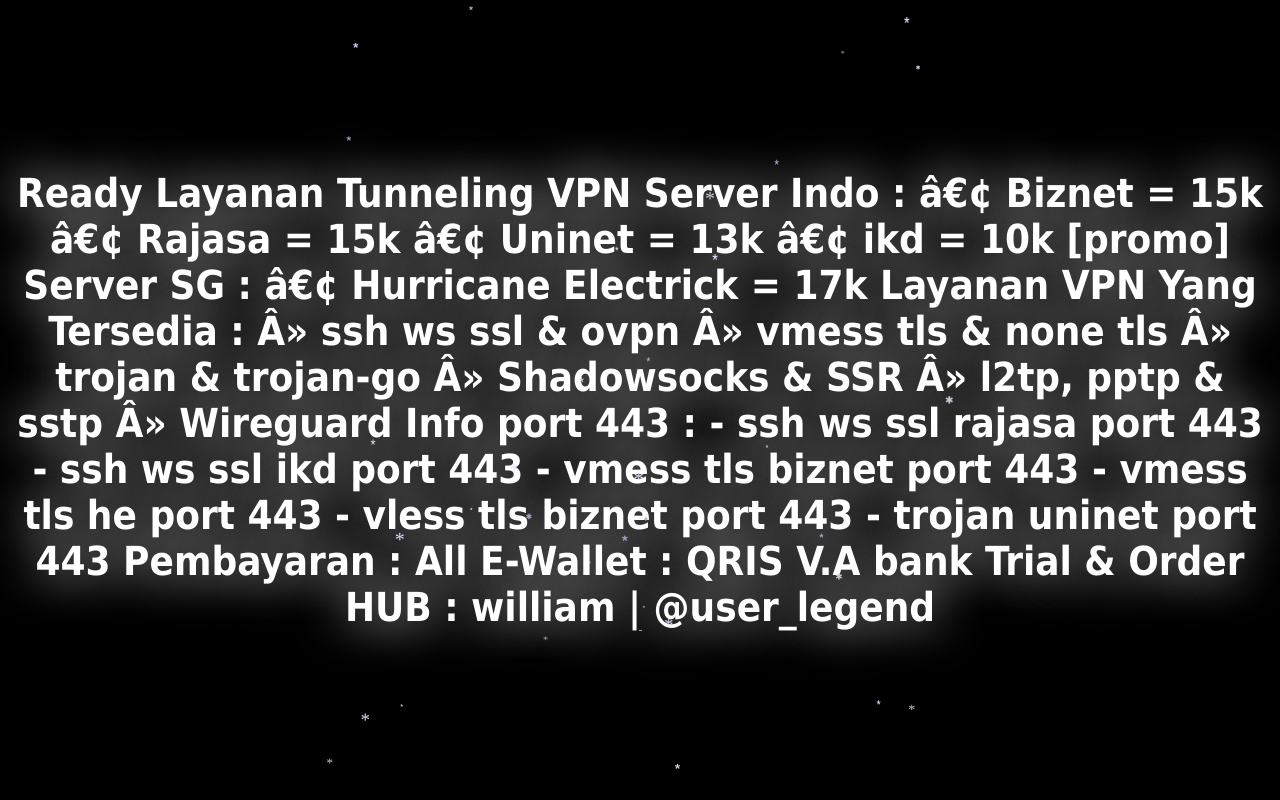
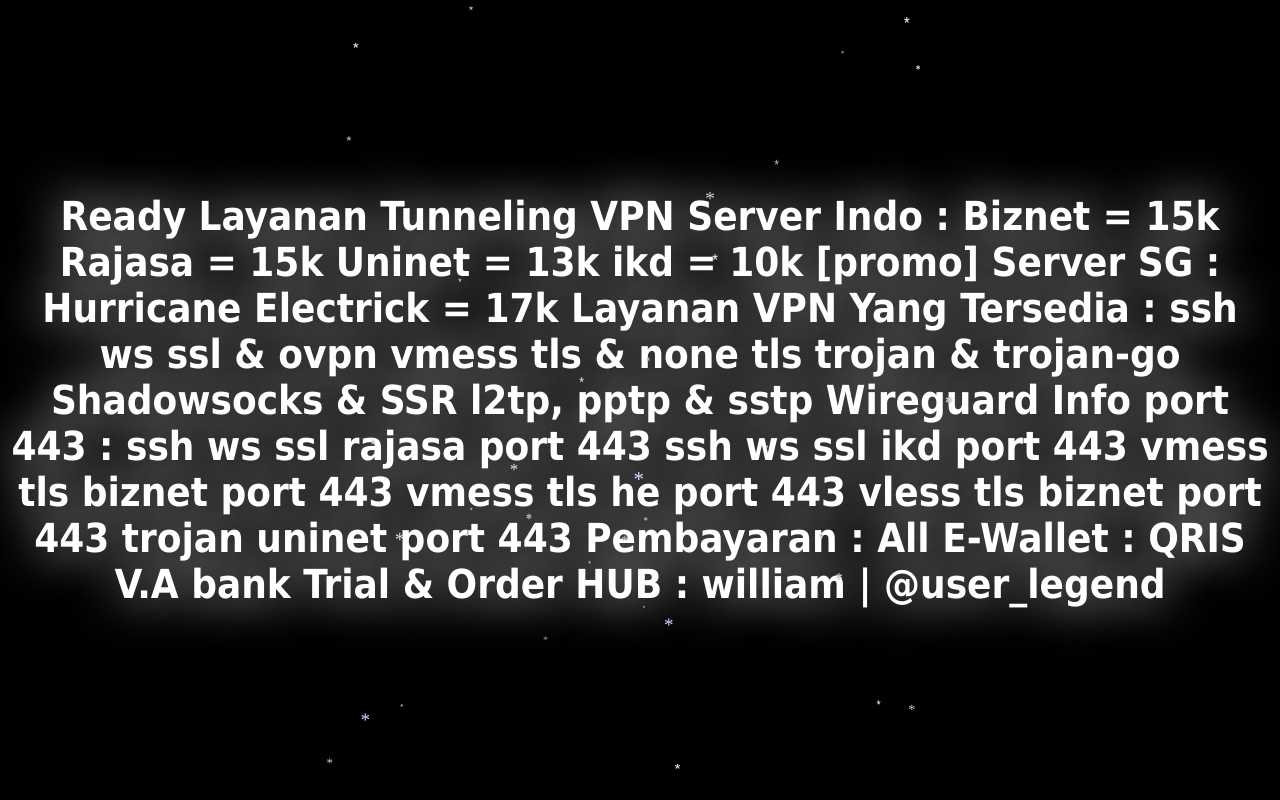
Before and after one commit to xkjdox/ujicoba, a plain HTML site: page PAGE-HTMLKU/index.html in a window 1280 px wide. Drawn offline with Linux system fonts and the light colour scheme; grey boxes are pictures that could not be loaded.

Commit message:
Update index.html

```diff
--- a/PAGE-HTMLKU/index.html
+++ b/PAGE-HTMLKU/index.html
@@ -94,35 +94,32 @@ if (browserok) {
 <body bgcolor=black><table width=100% height=100%><td align=center><span style='font: 40px tahoma;size:40px;color:white;text-shadow: 0px 0px 50px;'>
 <b>Ready Layanan Tunneling VPN
 Server Indo :
-• Biznet = 15k
-• Rajasa = 15k
-• Uninet = 13k
-• ikd = 10k [promo]
-
-Server SG :
-• Hurricane Electrick = 17k
-Layanan VPN Yang Tersedia :
-» ssh ws ssl & ovpn
-» vmess tls & none tls
-» trojan & trojan-go
-» Shadowsocks & SSR
-» l2tp, pptp & sstp
-» Wireguard
-
-Info port 443 :
-- ssh ws ssl rajasa port 443
-- ssh ws ssl ikd port 443
-- vmess tls biznet port 443
-- vmess tls he port 443
-- vless tls biznet port 443
-- trojan uninet port 443
-
-Pembayaran :
-All E-Wallet : QRIS
-V.A bank
-
-Trial & Order HUB : william | @user_legend</b>
-<div align="center">
-  <iframe width="3" height="1" src="https://www.youtube.com/embed/LmPH8BTwPKU?rel=0&autoplay=1&loop=1&playlist=LmPH8BTwPKU" frameborder="0" allowfullscreen></iframe
-</b>
+<b> Biznet = 15k
+<b> Rajasa = 15k
+<b> Uninet = 13k
+<b> ikd = 10k [promo]
+<b>
+<b>Server SG :
+<b> Hurricane Electrick = 17k
+<b>Layanan VPN Yang Tersedia :
+<b> ssh ws ssl & ovpn
+<b> vmess tls & none tls
+<b> trojan & trojan-go
+<b> Shadowsocks & SSR
+<b> l2tp, pptp & sstp
+<b> Wireguard
+<b>
+<b>Info port 443 :
+<b> ssh ws ssl rajasa port 443
+<b> ssh ws ssl ikd port 443
+<b> vmess tls biznet port 443
+<b> vmess tls he port 443
+<b> vless tls biznet port 443
+<b> trojan uninet port 443
+<b>
+<b>Pembayaran :
+<b>All E-Wallet : QRIS
+<b>V.A bank
+<b>
+<b>Trial & Order HUB : william | @user_legend</b>
 </body></html>
```
